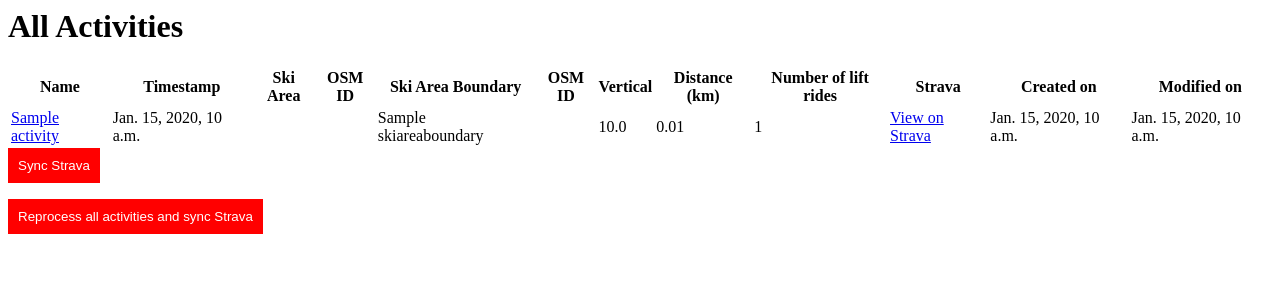
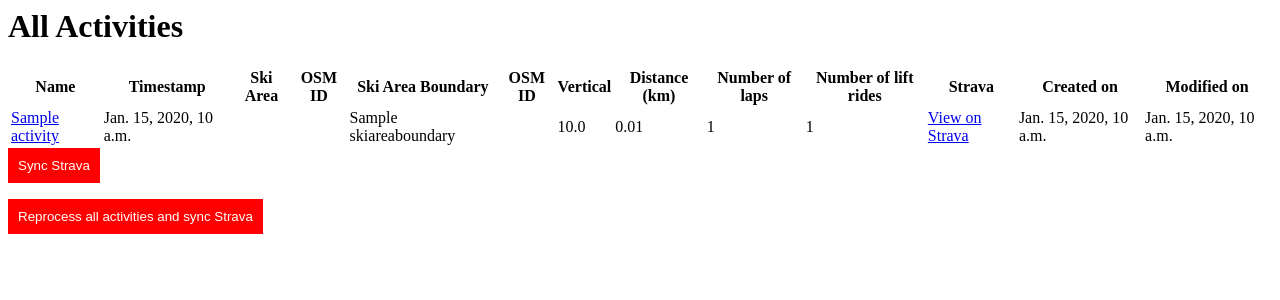
Before and after one commit to solorisx/SkiDashboard, a Django app: page /activities/ in a window 1280 px wide. Shown: the top 300 px of the page. Run offline with Django 5.2, Linux system fonts and the light colour scheme; a user stored in the database is signed in; tables that the repository leaves empty hold one stand-in row (values such as "Sample post"); data that the repository does not hold is empty; parts of the project's set-up code (start-up, migrations or seed data) failed here and were passed over.

Commit message:
feat: remove num_laps field from Activity model; update activity list to display number of laps and total distance in kilometers

```diff
--- a/SkiingDashboardApp/activity_models.py
+++ b/SkiingDashboardApp/activity_models.py
@@ -21,7 +21,6 @@ class Activity(models.Model):
     total_ascent = models.FloatField(null=True)
     total_descent = models.FloatField(null=True)
     first_lap_index = models.PositiveIntegerField(null=True)
-    num_laps = models.PositiveIntegerField(null=True)
     avg_heart_rate = models.PositiveIntegerField(null=True)
     max_heart_rate = models.PositiveIntegerField(null=True)
     created_on = models.DateTimeField(auto_now_add=True)
--- a/SkiingDashboardApp/templates/activities/activity_list.html
+++ b/SkiingDashboardApp/templates/activities/activity_list.html
@@ -11,6 +11,7 @@
             <th>OSM ID</th>
             <th>Vertical</th>
             <th>Distance (km)</th>
+            <th>Number of laps</th>
             <th>Number of lift rides</th>
             <th>Strava</th>
             <th>Created on</th>
@@ -42,8 +43,9 @@
                 {% endif %}
 
                 <td>{{ activity.total_descent|round_to:0 }}</td>
-                <td>{{ activity.total_distance|divide:1000|round_to:2 }} </td>
-                <td>{{ activity.get_num_lift_rides }}</td>
+                <td>{{ activity.total_distance_km }} </td>
+                <td>{{ activity.num_laps }}</td>
+                <td>{{ activity.num_lift_rides }}</td>
                 <td>{% if activity.get_strava_url %}
                     <a href="{{ activity.get_strava_url }}" target="_blank">View on Strava</a>
                 {% endif %}
--- a/SkiingDashboardApp/views.py
+++ b/SkiingDashboardApp/views.py
@@ -1,5 +1,6 @@
 from django.shortcuts import render, get_object_or_404
 from django.db.models import Count, Avg, Min, Max, F
+from django.db.models.functions import Round
 from django.http import HttpResponse
 from .models import Activity, LiftRide
 from SkiingDashboard.core.activity_parser import parse_strava_activity, parse_strava_activities
@@ -10,6 +11,17 @@ def hello_world(request):
 def activity_list(request):
     """Show all activities."""
     activities = Activity.objects.filter(user=request.user).order_by("-timestamp")
+
+    activities = (
+        activities
+        .select_related("ski_area", "ski_area_boundary")
+        .annotate(
+            num_laps=Count("laps"),
+            num_lift_rides=Count("laps__lift_rides"),
+            total_distance_km=Round(F("total_distance")/1000, 2),
+        )
+    )
+
     return render(request, "activities/activity_list.html", {"activities": activities})
 
 def activity_detail(request, activity_id):
```
Also changed, not shown: SkiingDashboardApp/migrations/0024_remove_activity_num_laps.py (added).
